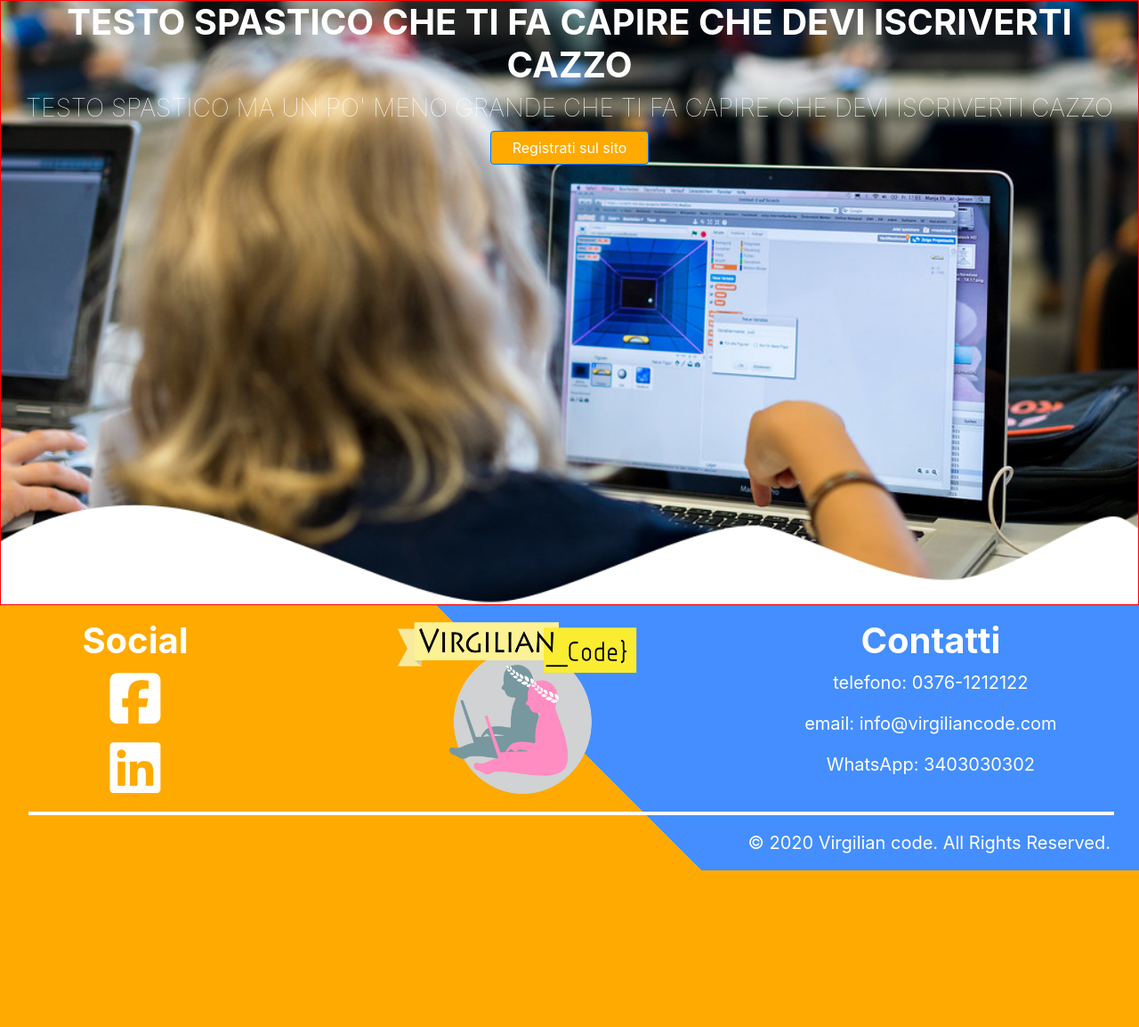
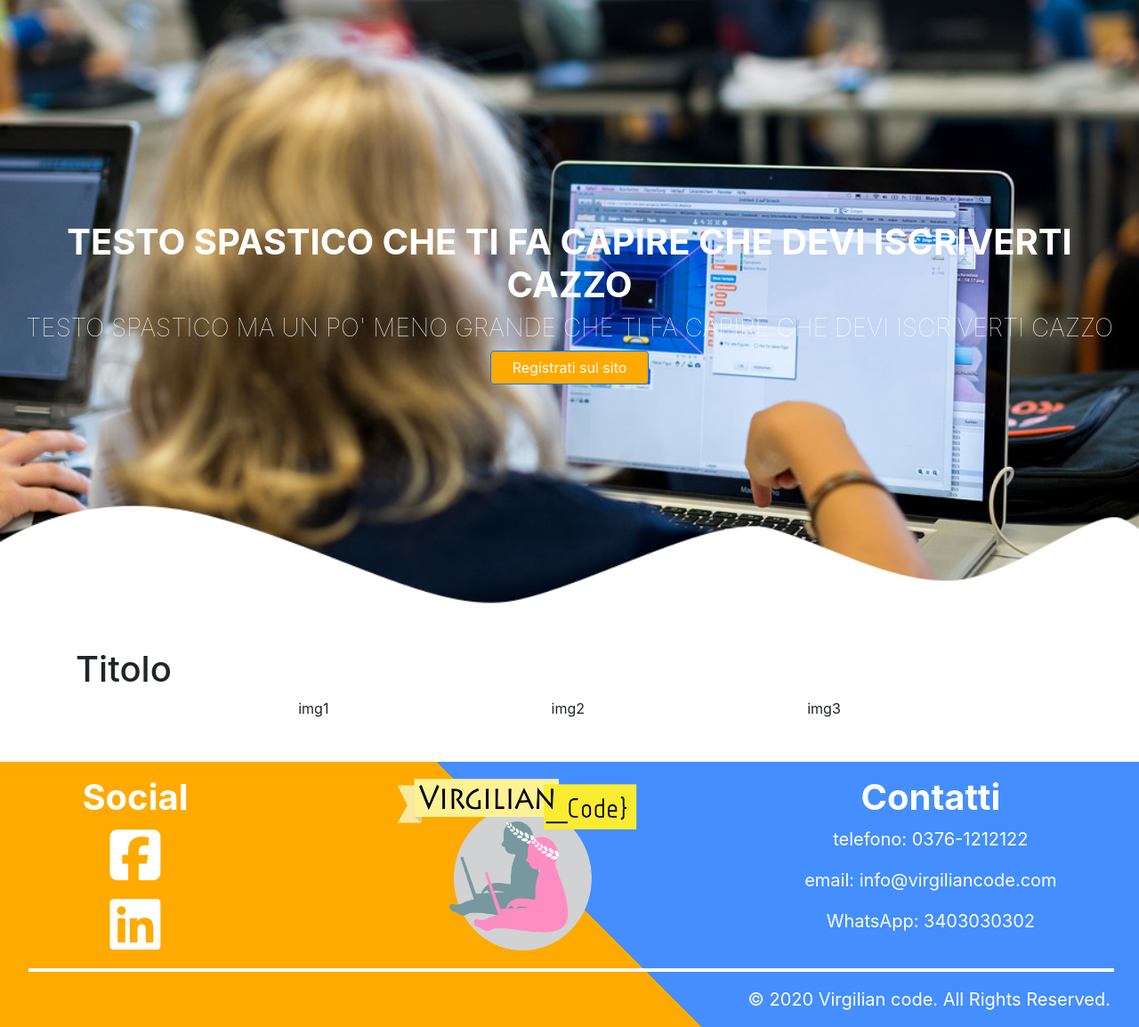
Before and after one commit to 241253/progetto_tecnologie_web, a Django app: page / in a window 1280 px wide. Shown: the part 96-1250 px from the top of the page at 89% size. Before the commit the page ends 1074 px from the top, so only its background shows below. Run offline with Django 3.2, Linux system fonts and the light colour scheme; some libraries are stand-ins or nearby versions.

Commit message:
J: Home-image

```diff
--- a/static/css/home.css
+++ b/static/css/home.css
@@ -3,16 +3,19 @@ html, body
 	height: 100%; width: 100%; margin: 0;
 }
 
+/*cover image*/
 .cover-image
 {
+	display: flex;
     width: 100%;
     height: 85%;
-	border: 1px solid red;
 	background-position:bottom;
 	background-repeat:no-repeat;
 	background-size:cover;
 	color: white;
 	text-align: center;
+	flex-direction: column;
+	justify-content: center;
 }
 
 .cover-image h1
@@ -24,3 +27,10 @@ html, body
 {
 	font-weight: lighter;
 }
+
+/*immagini spastiche*/
+.image-container
+{
+	display: flex;
+	justify-content: space-evenly;
+}
--- a/templates/home.html
+++ b/templates/home.html
@@ -11,6 +11,20 @@
     <div class="cover-image" style="background-image: url('{% static 'img/child.png' %}');">
         <h1>TESTO SPASTICO CHE TI FA CAPIRE CHE DEVI ISCRIVERTI CAZZO</h1>
         <h3>TESTO SPASTICO MA UN PO' MENO GRANDE CHE TI FA CAPIRE CHE DEVI ISCRIVERTI CAZZO</h3>
-        <a class="btn btn-primary px-4" style="color: white" href="#">Registrati sul sito</a>
+        <div><a class="btn btn-primary px-4" style="color: white" href="#">Registrati sul sito</a></div>
+    </div>
+    <div class="container my-5">
+        <h1>Titolo</h1>
+        <div class="image-container">
+            <div>
+                img1
+            </div>
+            <div>
+                img2
+            </div>
+            <div>
+                img3
+            </div>
+        </div>
     </div>
 {% endblock %}
```
